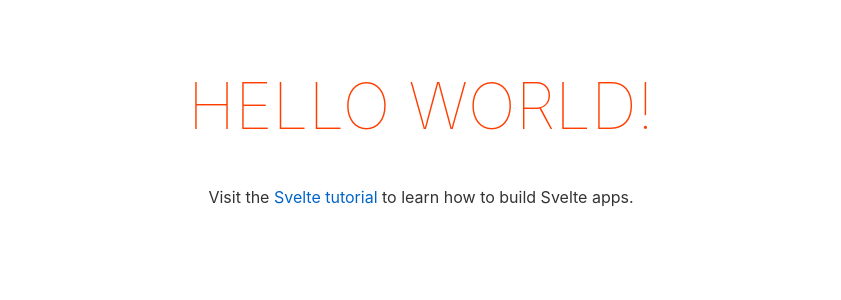
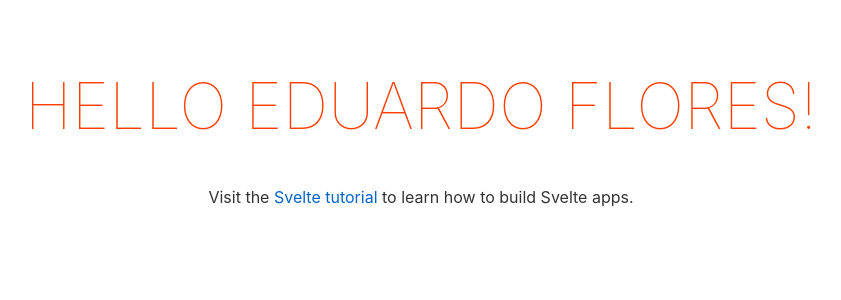
Before and after one commit to fronzec/svelte-projects, a Svelte app in the folder hello-world/: page / in a window 1280 px wide. Shown: the top 300 px of the page, without its empty margins (219-1060 px from the left). Built offline with nearby package versions, Linux system fonts and the light colour scheme.

Commit message:
chg: minor change for hello world message

```diff
--- a/hello-world/src/App.svelte
+++ b/hello-world/src/App.svelte
@@ -1,9 +1,11 @@
 <script>
 	export let name;
+	export let lastName;
 </script>
 
 <main>
-	<h1>Hello {name}!</h1>
+	<h1>Hello {name} {lastName}!</h1>
+
 	<p>Visit the <a href="https://svelte.dev/tutorial">Svelte tutorial</a> to learn how to build Svelte apps.</p>
 </main>
 
--- a/hello-world/src/main.js
+++ b/hello-world/src/main.js
@@ -3,7 +3,9 @@ import App from './App.svelte';
 const app = new App({
 	target: document.body,
 	props: {
-		name: 'world'
+		name: 'Eduardo',
+		lastName: 'Flores'
+
 	}
 });
 
```
